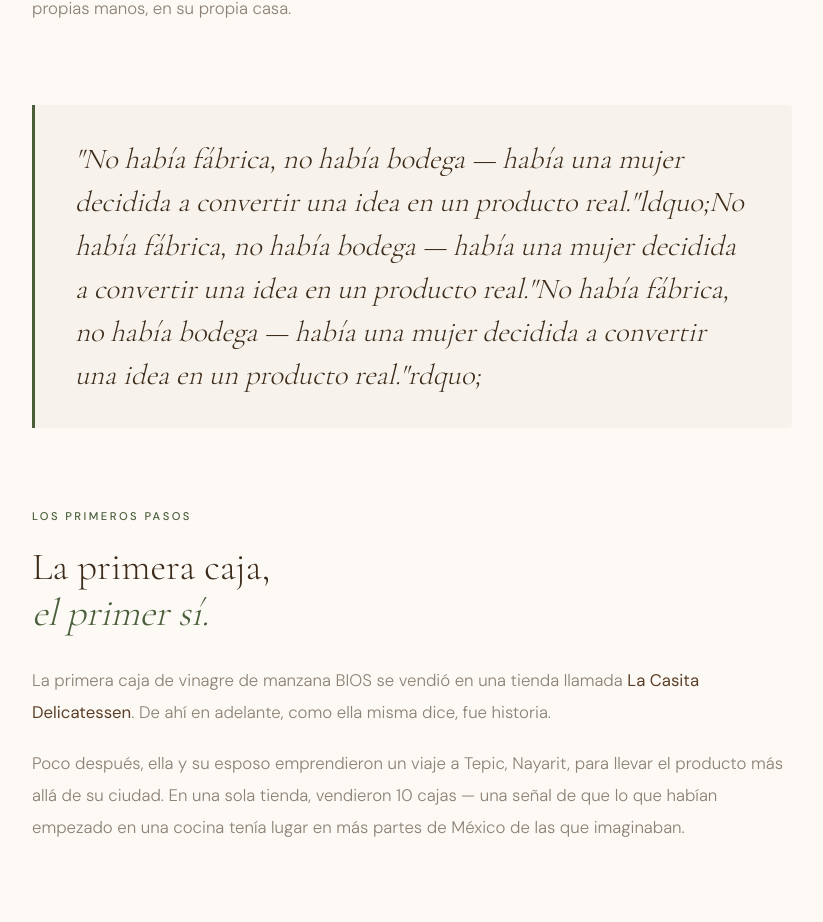
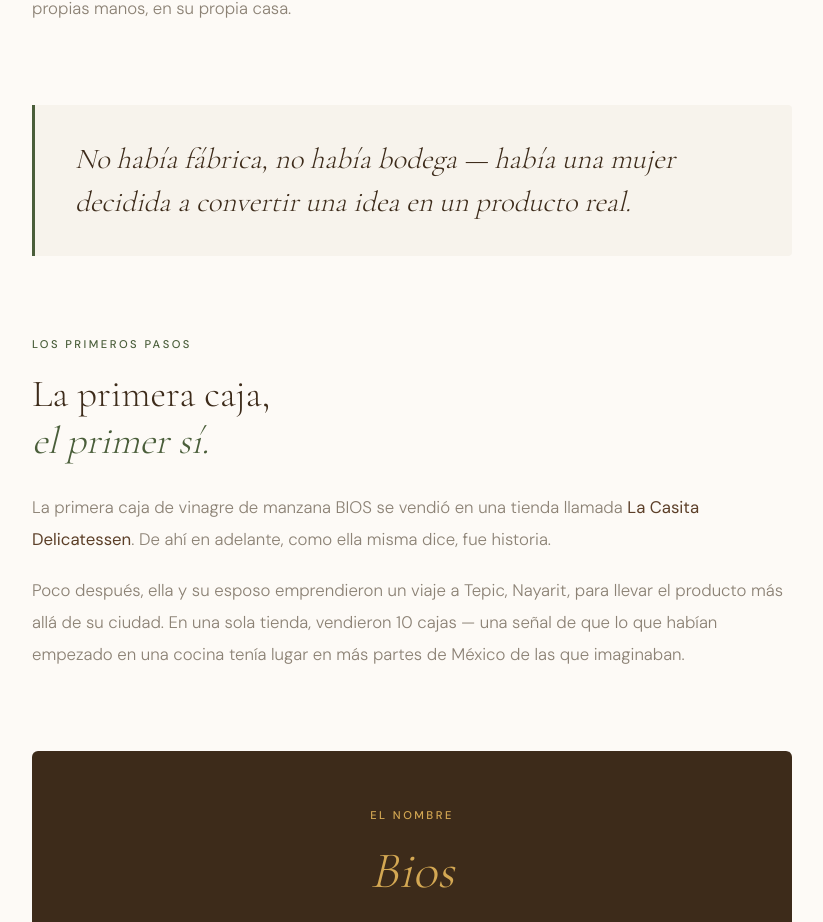
Before and after one commit to velenecompany/bios-pd, a Next.js app: page /nuestra-historia in a window 1280 px wide. Shown: the part 1113-2035 px from the top of the page, without its empty margins (228-1051 px from the left). Built offline with nearby package versions, Linux system fonts and the light colour scheme.

Commit message:
fix: quitar comillas cita historia

```diff
--- a/src/app/(main)/nuestra-historia/page.tsx
+++ b/src/app/(main)/nuestra-historia/page.tsx
@@ -60,7 +60,7 @@ export default function NuestraHistoria() {
 
           <div style={{ background: 'var(--cream)', borderLeft: '3px solid var(--moss)', padding: '2rem 2.5rem', marginBottom: '5rem', borderRadius: '0 4px 4px 0' }}>
             <p style={{ fontFamily: 'var(--font-serif)', fontSize: 'clamp(1.3rem,2.5vw,1.8rem)', fontWeight: 300, fontStyle: 'italic', color: 'var(--bark)', lineHeight: 1.5 }}>
-              "No había fábrica, no había bodega — había una mujer decidida a convertir una idea en un producto real."ldquo;No había fábrica, no había bodega — había una mujer decidida a convertir una idea en un producto real."No había fábrica, no había bodega — había una mujer decidida a convertir una idea en un producto real."rdquo;
+              <p style={{ fontFamily: `var(--font-serif)`, fontSize: `clamp(1.3rem,2.5vw,1.8rem)`, fontWeight: 300, fontStyle: `italic`, color: `var(--bark)`, lineHeight: 1.5 }}>No había fábrica, no había bodega — había una mujer decidida a convertir una idea en un producto real.</p>
             </p>
           </div>
 
```
